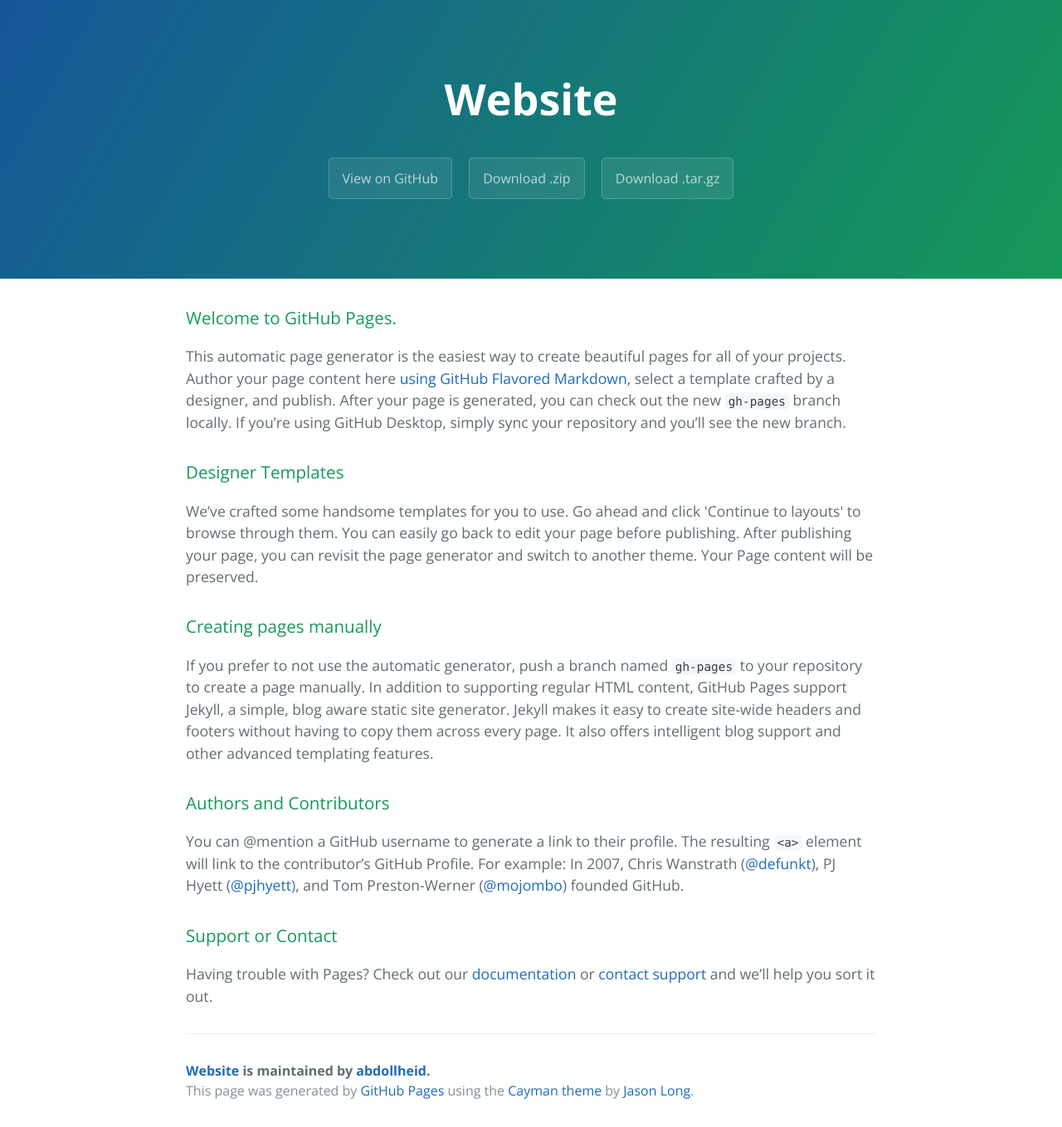
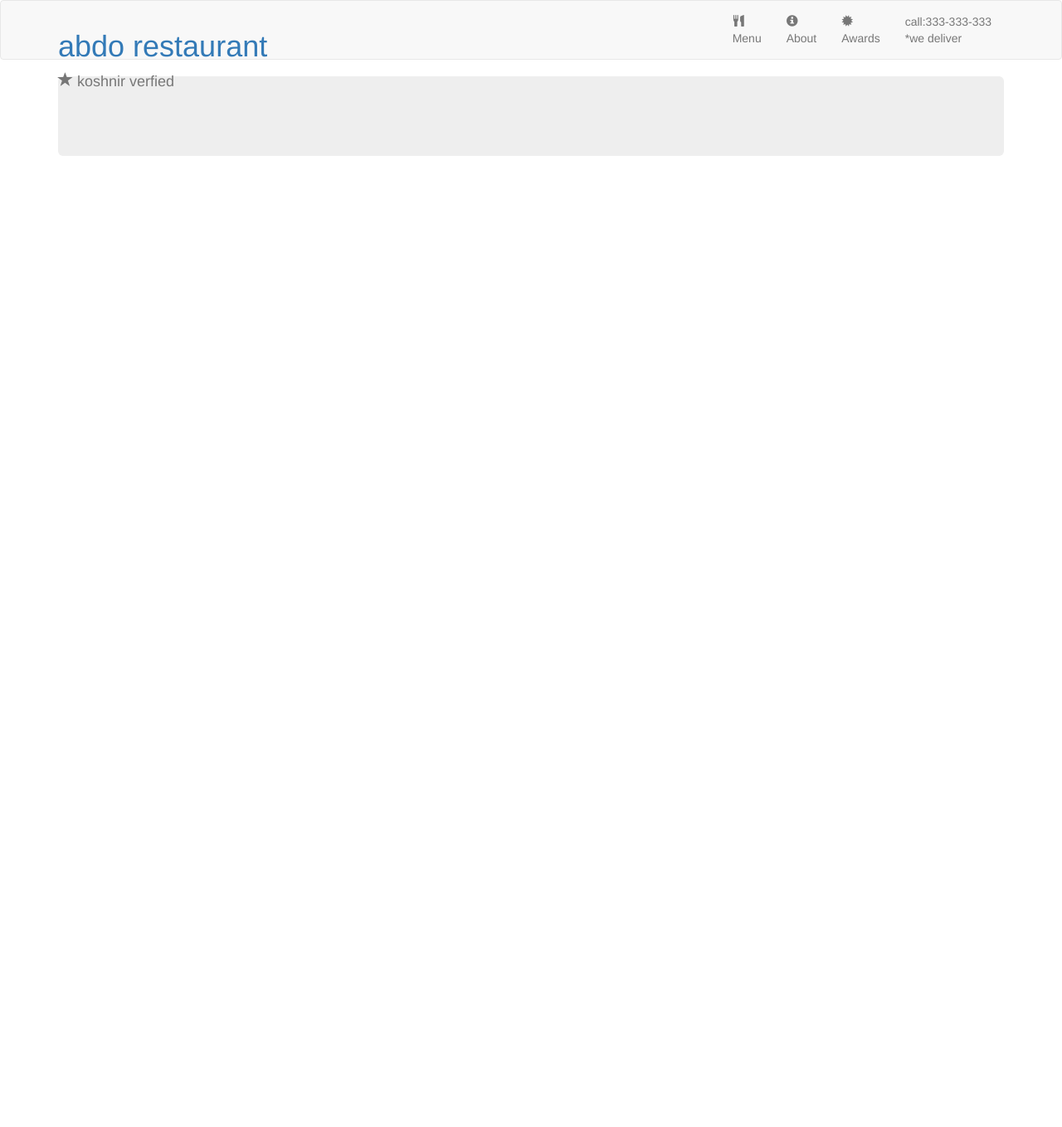
Before and after one commit to abdollheid/responsive-design-restaurant-website, a plain HTML site: page index.html in a window 1280 px wide. Shown: the whole page at 83% size. After the commit the page ends 800 px from the top, so only its background shows below. Drawn offline with nearby package versions, Linux system fonts and the light colour scheme.

Commit message:
Update index.html

```diff
--- a/index.html
+++ b/index.html
@@ -1,57 +1,95 @@
 <!DOCTYPE html>
-<html lang="en-us">
-  <head>
-    <meta charset="UTF-8">
-    <title>Website by abdollheid</title>
-    <meta name="viewport" content="width=device-width, initial-scale=1">
-    <link rel="stylesheet" type="text/css" href="stylesheets/normalize.css" media="screen">
-    <link href='https://fonts.googleapis.com/css?family=Open+Sans:400,700' rel='stylesheet' type='text/css'>
-    <link rel="stylesheet" type="text/css" href="stylesheets/stylesheet.css" media="screen">
-    <link rel="stylesheet" type="text/css" href="stylesheets/github-light.css" media="screen">
-  </head>
-  <body>
-    <section class="page-header">
-      <h1 class="project-name">Website</h1>
-      <h2 class="project-tagline"></h2>
-      <a href="https://github.com/abdollheid/website" class="btn">View on GitHub</a>
-      <a href="https://github.com/abdollheid/website/zipball/master" class="btn">Download .zip</a>
-      <a href="https://github.com/abdollheid/website/tarball/master" class="btn">Download .tar.gz</a>
-    </section>
+<html lang="en">
 
-    <section class="main-content">
-      <h3>
-<a id="welcome-to-github-pages" class="anchor" href="#welcome-to-github-pages" aria-hidden="true"><span aria-hidden="true" class="octicon octicon-link"></span></a>Welcome to GitHub Pages.</h3>
+    <head>
+        <meta charset="utf-8">
+        <meta http-equiv="X-UA-Compatible" content="IE=edge">
+        <title>website</title>
+        <meta name="viewport" content="width=device-width , intial-scale=1">
+        <link rel="stylesheet" href="css/bootstrap.min.css">
+        <link rel="stylesheet" href="main.css">
+        <link href="https://fonts.googleapis.com/css?family=Pacifico" rel="stylesheet">
+        <link href="https://fonts.googleapis.com/css?family=Indie+Flower" rel="stylesheet">
+    </head>
+    <body>
+       <header>
+           <nav id="header-nav" class="navbar navbar-default">
+               <div class="container">
 
-<p>This automatic page generator is the easiest way to create beautiful pages for all of your projects. Author your page content here <a href="https://guides.github.com/features/mastering-markdown/">using GitHub Flavored Markdown</a>, select a template crafted by a designer, and publish. After your page is generated, you can check out the new <code>gh-pages</code> branch locally. If you’re using GitHub Desktop, simply sync your repository and you’ll see the new branch.</p>
+               <div class="navbar-header">
+                  <a href="index.html" class="visible-md visible-lg  pull-left">
+                   <div id="website-logo" alt="logo">
 
-<h3>
-<a id="designer-templates" class="anchor" href="#designer-templates" aria-hidden="true"><span aria-hidden="true" class="octicon octicon-link"></span></a>Designer Templates</h3>
+                   </div>
+                   </a>
+                   <div class="navbar-brand">
+                       <a href="index.html">
+                       <h1>abdo restaurant</h1></a>
+                       <p><span id="star" class="glyphicon glyphicon-star" aria-hidden="true" alt="star"></span> <span id="verfied">koshnir verfied</span> </p>
 
-<p>We’ve crafted some handsome templates for you to use. Go ahead and click 'Continue to layouts' to browse through them. You can easily go back to edit your page before publishing. After publishing your page, you can revisit the page generator and switch to another theme. Your Page content will be preserved.</p>
+                   </div>
+                    <button type="button" class="navbar-toggle collapsed" data-toggle="collapse" data-target="#collapsable-nav" aria-expanded="false">
+                       <span class="sr-only">Toggle navigation</span>
+                       <span class="icon-bar"></span>
+                       <span class="icon-bar"></span>
+                       <span class="icon-bar"></span>
+                       <span class="icon-bar"></span>
+                   </button>
+                </div>
+                  <div id="collapsable-nav" class="collapse navbar-collapse">
+                   <ul id="nav-list" class="nav navbar-nav navbar-right">
+                     <li>
+                         <a href="menu.html">
+                       <span class="glyphicon glyphicon-cutlery" aria-hidden="true"></span>
+                         <br class="hidden-xs">Menu</a>
+                       </li>
+                       <li>
+                           <a href="#">
+                       <span class="glyphicon glyphicon-info-sign" aria-hidden="true"></span>
+                         <br class="hidden-xs"> About
+                       </a>
+                       </li>
+                       <li>
+                           <a  href="#">
+                       <span id="award" class="glyphicon glyphicon-certificate" aria-hidden="true"></span>
+                         <br class="hidden-xs">Awards
+                       </a>
+                       </li>
+                       <li id="phone" class="hidden-xs">
+                       <a href="tel:333-333-333">
+                          <span id="telephone"> call:333-333-333</span><br><span id="we-deliver">*we deliver</span></a>
+                       </li>
 
-<h3>
-<a id="creating-pages-manually" class="anchor" href="#creating-pages-manually" aria-hidden="true"><span aria-hidden="true" class="octicon octicon-link"></span></a>Creating pages manually</h3>
-
-<p>If you prefer to not use the automatic generator, push a branch named <code>gh-pages</code> to your repository to create a page manually. In addition to supporting regular HTML content, GitHub Pages support Jekyll, a simple, blog aware static site generator. Jekyll makes it easy to create site-wide headers and footers without having to copy them across every page. It also offers intelligent blog support and other advanced templating features.</p>
-
-<h3>
-<a id="authors-and-contributors" class="anchor" href="#authors-and-contributors" aria-hidden="true"><span aria-hidden="true" class="octicon octicon-link"></span></a>Authors and Contributors</h3>
-
-<p>You can @mention a GitHub username to generate a link to their profile. The resulting <code>&lt;a&gt;</code> element will link to the contributor’s GitHub Profile. For example: In 2007, Chris Wanstrath (<a href="https://github.com/defunkt" class="user-mention">@defunkt</a>), PJ Hyett (<a href="https://github.com/pjhyett" class="user-mention">@pjhyett</a>), and Tom Preston-Werner (<a href="https://github.com/mojombo" class="user-mention">@mojombo</a>) founded GitHub.</p>
-
-<h3>
-<a id="support-or-contact" class="anchor" href="#support-or-contact" aria-hidden="true"><span aria-hidden="true" class="octicon octicon-link"></span></a>Support or Contact</h3>
-
-<p>Having trouble with Pages? Check out our <a href="https://help.github.com/pages">documentation</a> or <a href="https://github.com/contact">contact support</a> and we’ll help you sort it out.</p>
-
-      <footer class="site-footer">
-        <span class="site-footer-owner"><a href="https://github.com/abdollheid/website">Website</a> is maintained by <a href="https://github.com/abdollheid">abdollheid</a>.</span>
-
-        <span class="site-footer-credits">This page was generated by <a href="https://pages.github.com">GitHub Pages</a> using the <a href="https://github.com/jasonlong/cayman-theme">Cayman theme</a> by <a href="https://twitter.com/jasonlong">Jason Long</a>.</span>
-      </footer>
-
-    </section>
+                      </ul>
 
 
-  </body>
+                   </div>
+
+               </div>
+
+
+           </nav>
+
+
+        </header>
+        <div id="telephone-for-xs" class="visible-xs">
+            <a class="btn" href="tel:333-333-333"><span class="glyphicon glyphicon-earphone" aria-hidden="true"></span>call us:333-333-333</a>
+            </div>
+        <div id="we-deliver-for-xs" class="visible-xs">
+        <p>*we deliver</p>
+        </div>
+
+
+        <div id="main-content" class="container">
+            <div class="jumbotron">
+                <img src="screenshots/jumberton/inside-%20l2.jpg" alt="Picture of restaurant" class="img-responsive visible-xs">
+            </div>
+
+        </div>
+
+
+        <script src="js/jquery-3.1.0.min.js"></script>
+          <script src="js/bootstrap.min.js"></script>
+        <script src="js/script.js"></script>
+      </body>
 </html>
```
